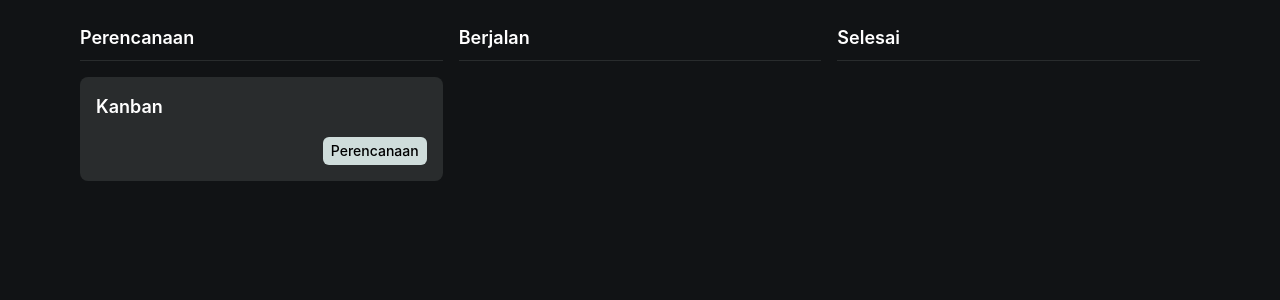
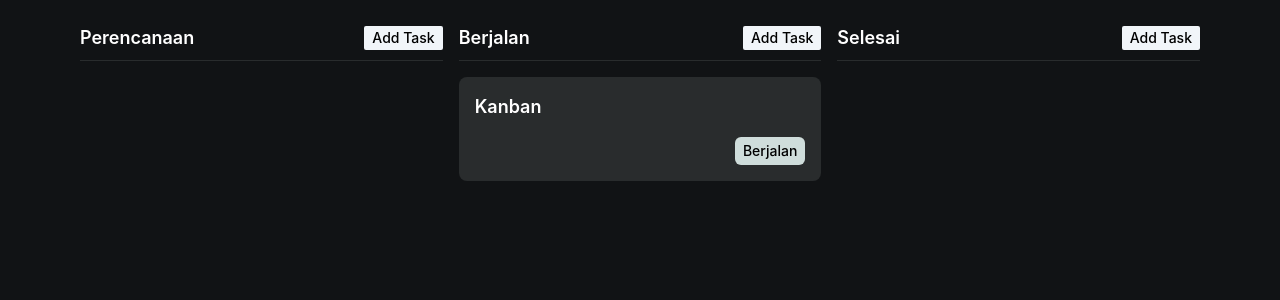
Before and after one commit to fatihjr5/zustand_kanban, a React (Vite) app: page / in a window 1280 px wide. Shown: the top 300 px of the page. Built offline with nearby package versions, Linux system fonts and the light colour scheme.

Commit message:
adding static title kanban

```diff
--- a/src/components/column/index.jsx
+++ b/src/components/column/index.jsx
@@ -4,11 +4,13 @@ import Task from '../task';
 
 function Column({ state }) {
   const tasks = useStore((store) => store.task.filter((task) => task.state === state));
+  const addTasks = useStore((store)=> store.addTask);
 
   return (
     <div>
-      <div className='border-b border-b-[#292C2D] pb-2'>
+      <div className='border-b border-b-[#292C2D] pb-2 flex flex-row items-center justify-between'>
         <h5 className="text-lg font-semibold text-white">{state}</h5>
+        <button onClick={() => { addTasks('', state) }} className='bg-slate-100 px-2 py-0.5 rounded-sm text-sm font-medium'>Add Task</button>
       </div>
       {
         tasks.map((item) => (
--- a/src/store/index.js
+++ b/src/store/index.js
@@ -2,7 +2,11 @@
 import { create } from 'zustand';
 
 const useStore = create((set) => ({
-  task: [{ title: "Kanban", state: "Perencanaan" }],
+  task: [{ title: "Kanban", state: "Berjalan" }],
+  addTask: (title, state) => {
+    set((store) => ({ task: [...store.task, { title, state }] }));
+    // console.log('Adding task:', title, state);
+  }
 }));
 
 export default useStore;
```
